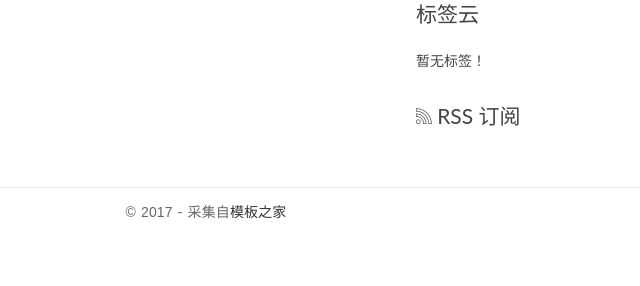
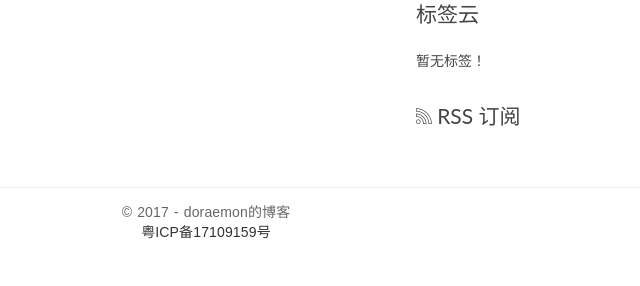
Before and after one commit to oliverfree/blogproject, a Django app: page / in a window 1280 px wide. Shown: the part 514-800 px from the top of the page, without its empty margins (434-1074 px from the left). Run offline with Django 3.2, Linux system fonts and the light colour scheme; data that the repository does not hold is empty; some libraries are stand-ins or nearby versions.

Commit message:
Update base.html

```diff
--- a/templates/base.html
+++ b/templates/base.html
@@ -154,8 +154,8 @@
     <div class="container">
         <div class="row">
             <div class="col-md-12">
-                <p class="copyright">&copy 2017 - 采集自<a href="http://www.cssmoban.com/"
-                                                        target="_blank" title="模板之家">模板之家</a>
+                <p class="copyright">&copy 2017 - doraemon的博客<br>
+                 <a href="http://www.miitbeian.gov.cn/" target="_blank" title="备案号">粤ICP备17109159号</a>
                 </p>
             </div>
         </div>
```
